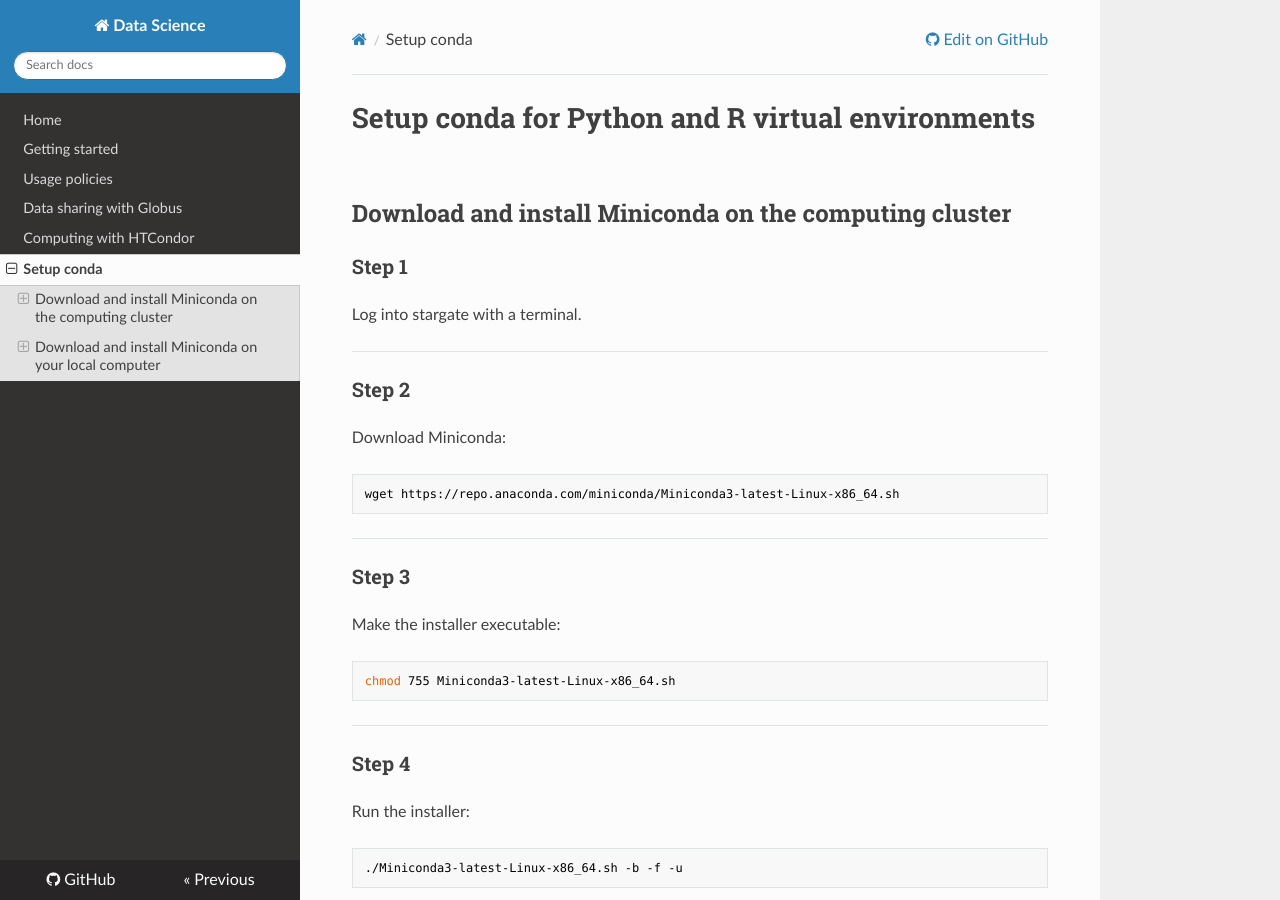
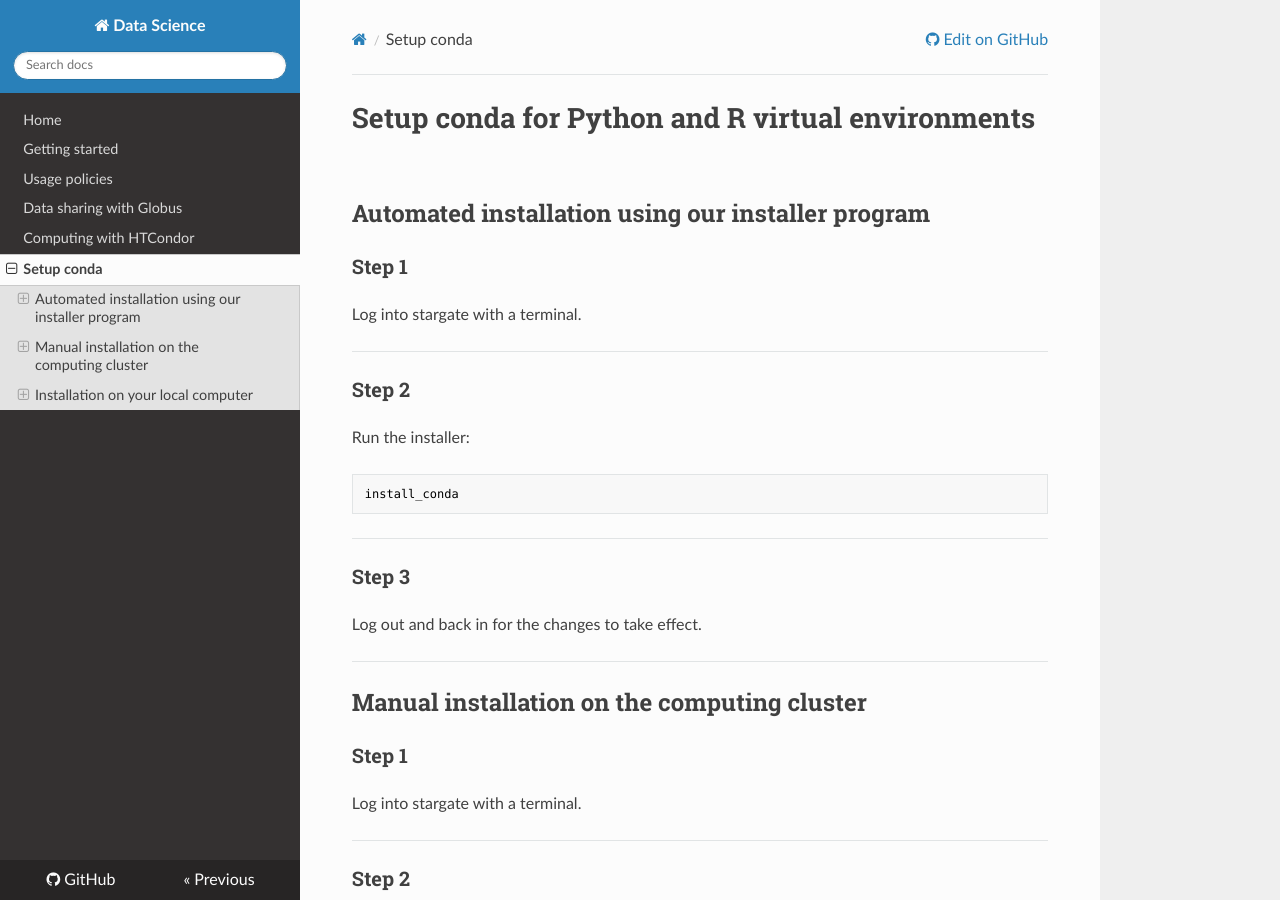
Before and after one commit to danforthcenter/datascience, an MkDocs documentation site: the page built from docs/conda.md, in a window 1280 px wide and 900 px high. Built offline with MkDocs 1.6.1, drawn with Linux system fonts in a browser that asks for light colours; nearby versions of some CDN libraries; some of the changed text lies outside the part shown.

Commit message:
Add automated method

````diff
--- a/docs/conda.md
+++ b/docs/conda.md
@@ -1,6 +1,24 @@
 # Setup conda for Python and R virtual environments
 
-## Download and install Miniconda on the computing cluster
+## Automated installation using our installer program
+
+### Step 1
+Log into stargate with a terminal.
+* * *
+
+### Step 2
+Run the installer:
+
+```bash
+install_conda
+```
+* * *
+
+### Step 3
+Log out and back in for the changes to take effect.
+* * *
+
+## Manual installation on the computing cluster
 
 ### Step 1
 Log into stargate with a terminal.
@@ -75,7 +93,7 @@ export PYTHONPATH=""
 Log out and back in for the changes to take effect.
 * * *
 
-## Download and install Miniconda on your local computer
+## Installation on your local computer
 
 ### Step 1
 Navigate to the
@@ -93,3 +111,7 @@ or **Miniconda3 Linux 64-bit**.
 ### Step 3
 Run the installer and allow Miniconda to be activated by default (if prompted).
 * * *
+
+### Step 4
+Log out and back in for the changes to take effect.
+* * *
````
